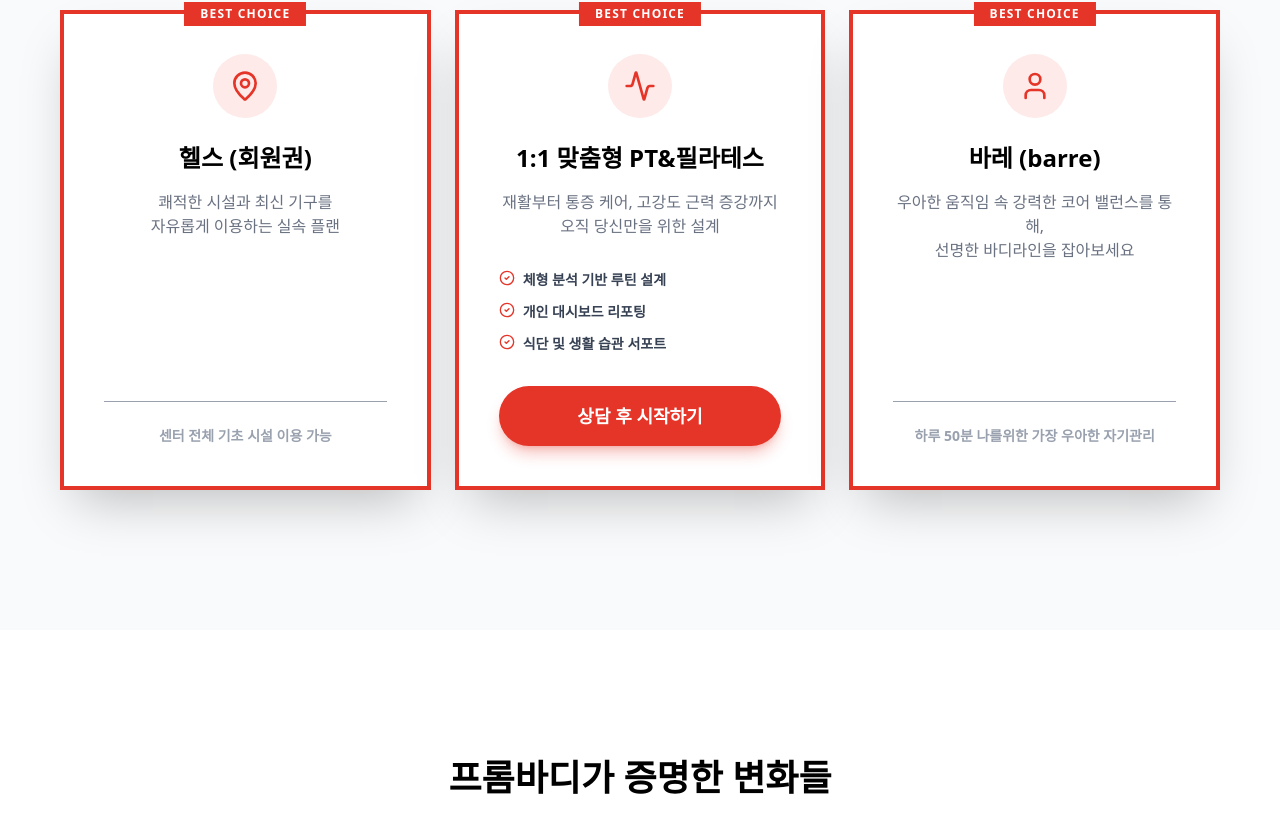
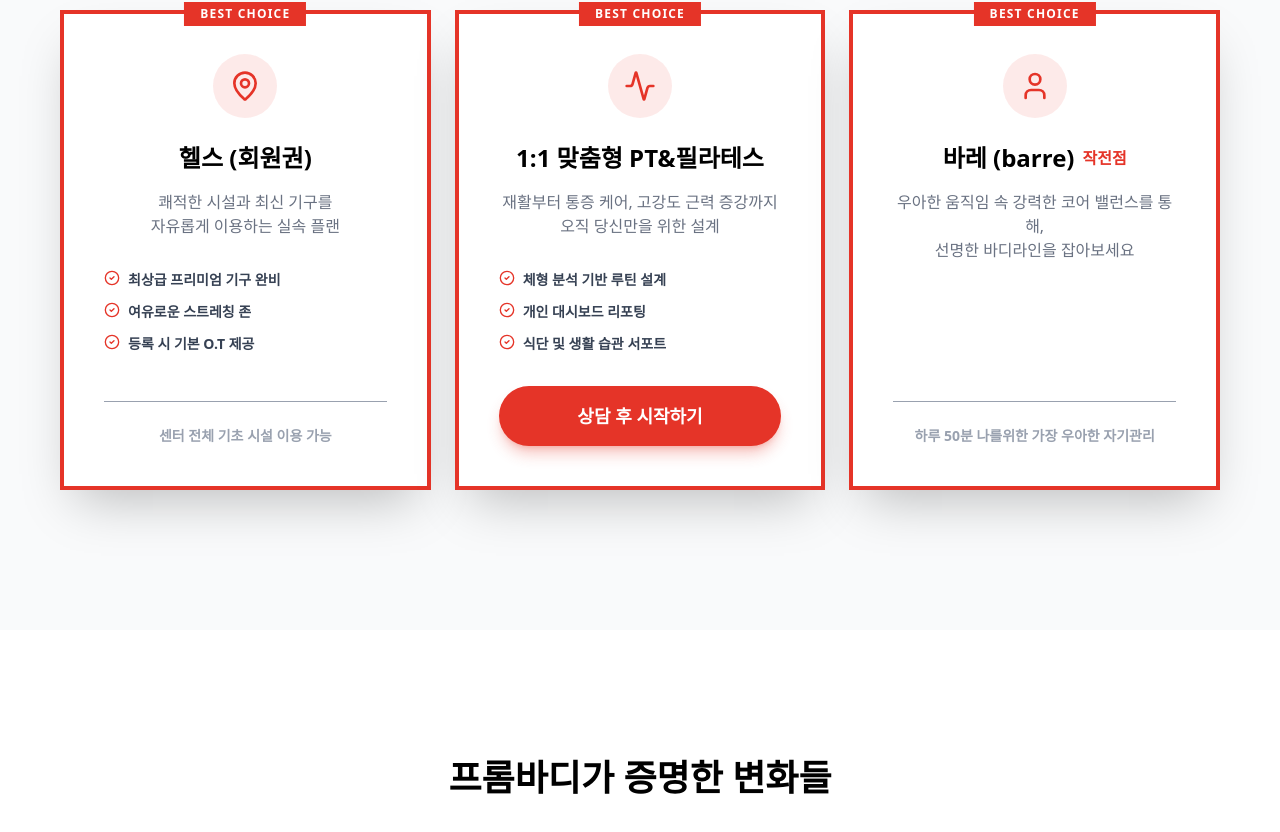
Before and after one commit to okmstyle-collab/from_body-landding, a React (Vite) app: page / in a window 1280 px wide. Shown: the part 3130-3962 px from the top of the page. Built offline with nearby package versions, Linux system fonts and the light colour scheme.

Commit message:
Update Health card benefits and Barre location

```diff
--- a/src/App.tsx
+++ b/src/App.tsx
@@ -252,6 +252,13 @@ export default function App() {
               </div>
               <h3 className="text-2xl font-black mb-4">헬스 (회원권)</h3>
               <p className="text-gray-500 mb-8 font-medium">쾌적한 시설과 최신 기구를<br/>자유롭게 이용하는 실속 플랜</p>
+              <ul className="text-left w-full space-y-3 mb-8">
+                {["최상급 프리미엄 기구 완비", "여유로운 스트레칭 존", "등록 시 기본 O.T 제공"].map((t, i) => (
+                  <li key={i} className="flex gap-2 text-sm font-bold text-gray-700">
+                    <CheckCircle2 size={16} className="text-brand-point shrink-0" /> {t}
+                  </li>
+                ))}
+              </ul>
               <div className="mt-auto pt-6 border-t w-full text-sm text-gray-400 font-bold">센터 전체 기초 시설 이용 가능</div>
             </motion.div>
 
@@ -282,7 +289,10 @@ export default function App() {
               <div className="flex items-center justify-center p-4 rounded-full bg-brand-point/10 mb-6">
                 <User size={32} className="text-brand-point" />
               </div>
-              <h3 className="text-2xl font-black mb-4">바레 (barre)</h3>
+              <h3 className="text-2xl font-black mb-4 flex items-center justify-center gap-2">
+                바레 (barre)
+                <span className="text-brand-point text-base font-bold">작전점</span>
+              </h3>
               <p className="text-gray-500 mb-8 font-medium">우아한 움직임 속 강력한 코어 밸런스를 통해,<br/>선명한 바디라인을 잡아보세요</p>
               <div className="mt-auto pt-6 border-t w-full text-sm text-gray-400 font-bold">하루 50분 나를위한 가장 우아한 자기관리</div>
             </motion.div>
```
